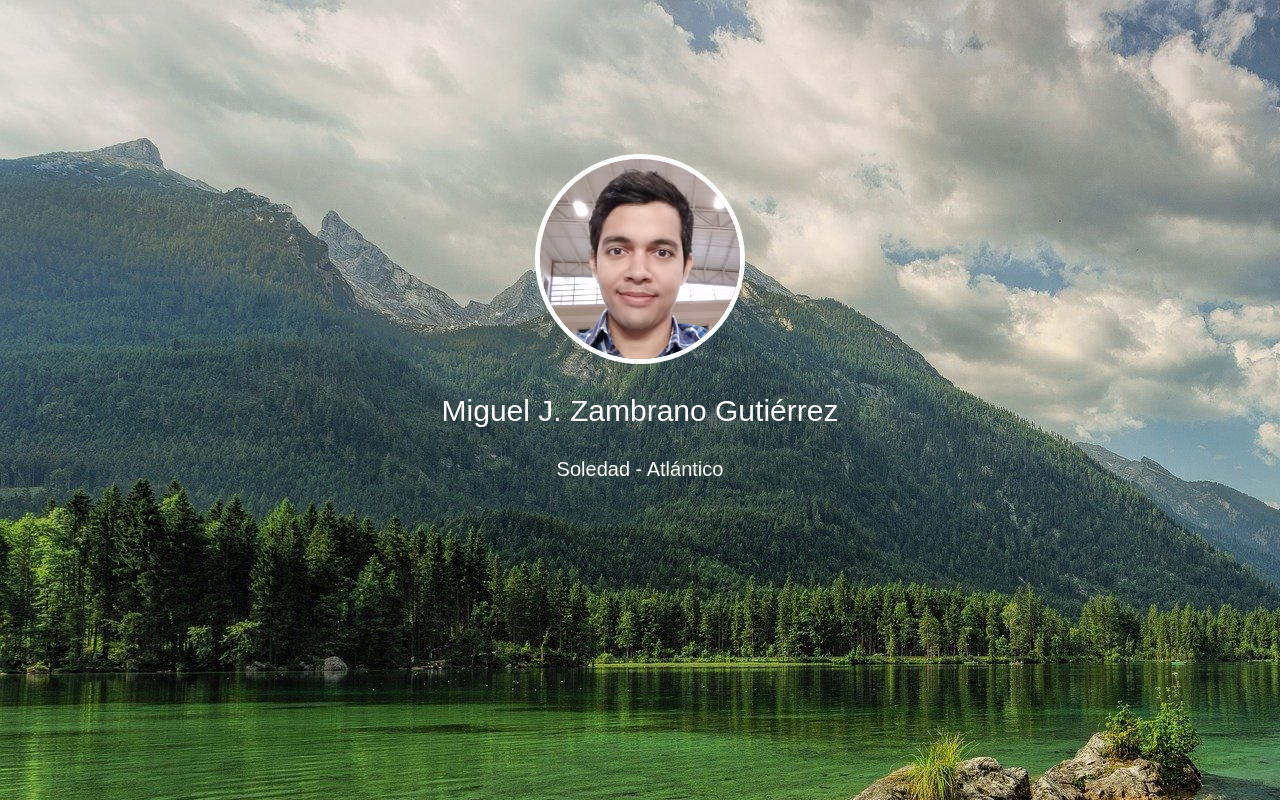
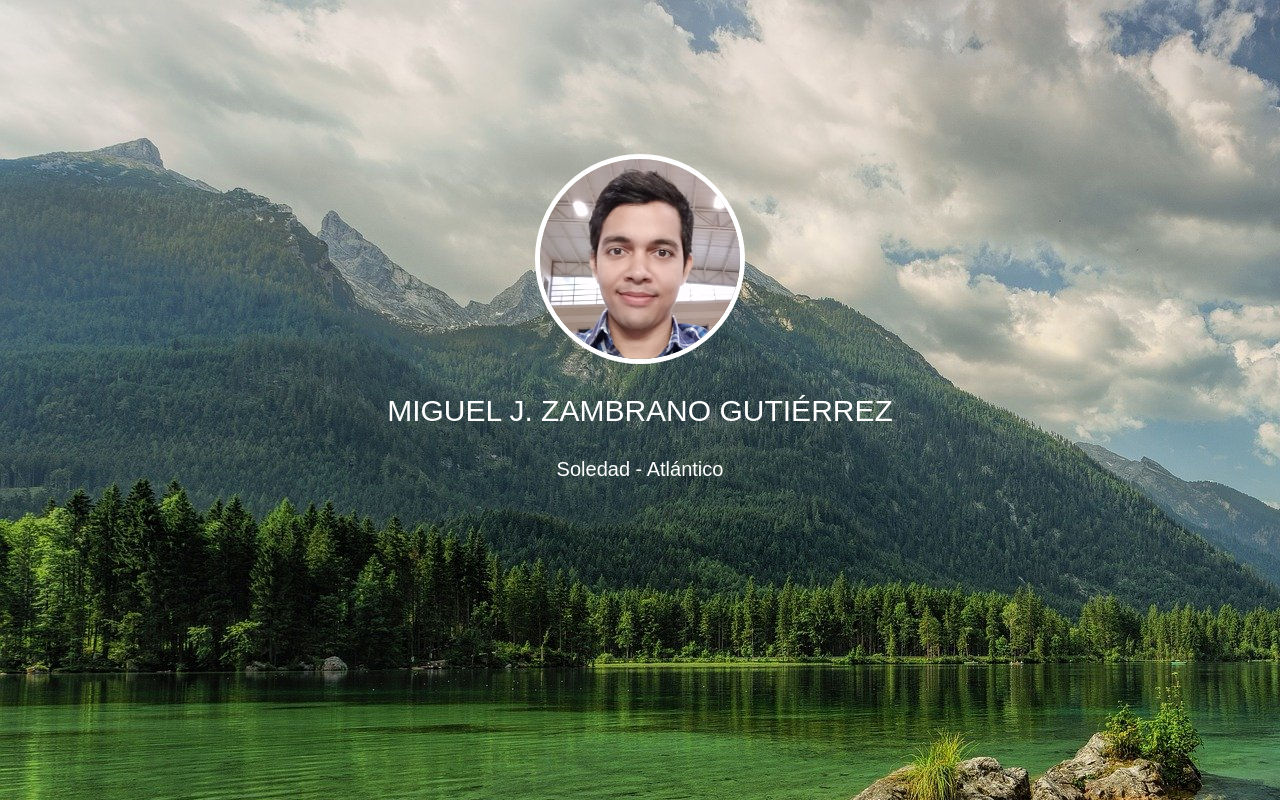
Before and after one commit to Miguel-Zam/miPaginaWeb, a plain HTML site: page index.html in a window 1280 px wide. Drawn offline with Linux system fonts and the light colour scheme; a web font is replaced by a local one.

Commit message:
Update index.html

```diff
--- a/index.html
+++ b/index.html
@@ -16,7 +16,7 @@
     <img src="imagenes/foto.png">
 
     <div class="texto">
-        <p class="nombre">Miguel J. Zambrano Gutiérrez</p>
+        <p class="nombre">MIGUEL J. ZAMBRANO GUTIÉRREZ</p>
         <p class="ciudad">Soledad - Atlántico</p>
     </div>
 </body>
```
